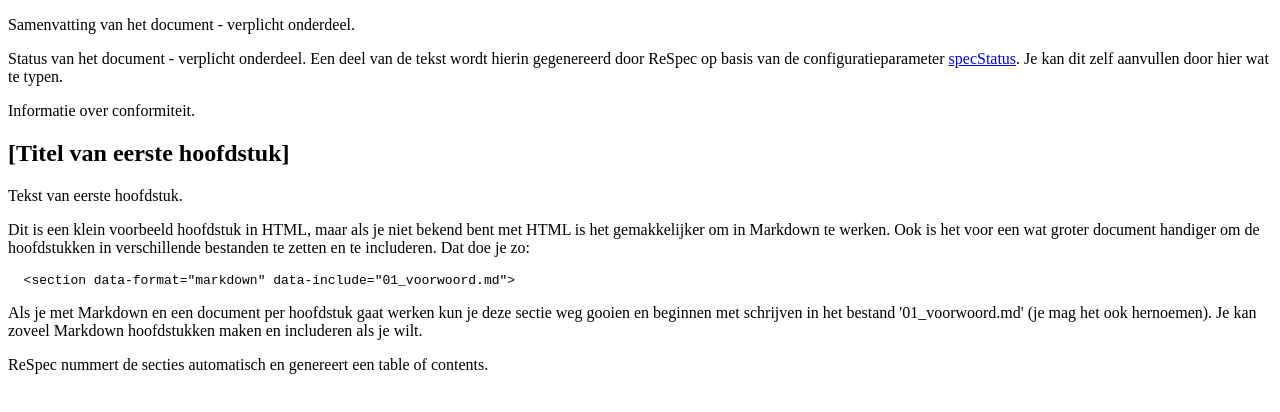
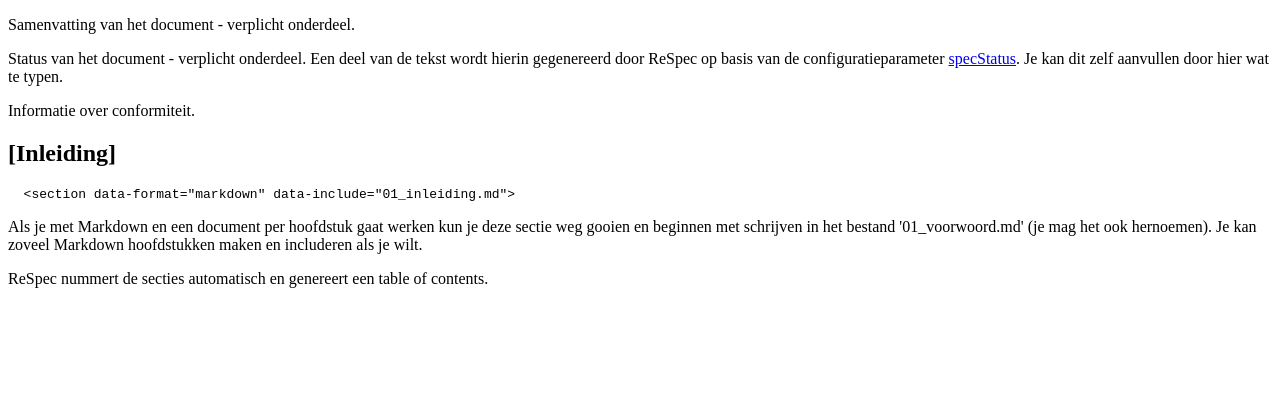
Before and after one commit to centrumvoorstandaarden/SBR-Consistente_Presentatie, a plain HTML site: page index.html in a window 1280 px wide. Drawn offline with Linux system fonts and the light colour scheme.

Commit message:
Update index.html

```diff
--- a/index.html
+++ b/index.html
@@ -23,11 +23,9 @@
      <p>Informatie over conformiteit.</p>
    </section>
    <section id="firstchapter">
-     <h2>[Titel van eerste hoofdstuk]</h2>
-     <p>Tekst van eerste hoofdstuk.</p>
-     <p>Dit is een klein voorbeeld hoofdstuk in HTML, maar als je niet bekend bent met HTML is het gemakkelijker om in Markdown te werken. Ook is het voor een wat groter document handiger om de hoofdstukken in verschillende bestanden te zetten en te includeren. Dat doe je zo: </p>
+     <h2>[Inleiding]</h2>
      <pre class="example" title="Voorbeeld include">
-  &lt;section data-format="markdown" data-include="01_voorwoord.md"></section>
+  &lt;section data-format="markdown" data-include="01_inleiding.md"></section>
      </pre>
      <p>Als je met Markdown en een document per hoofdstuk gaat werken kun je deze sectie weg gooien en beginnen met schrijven in het bestand '01_voorwoord.md' (je mag het ook hernoemen). Je kan zoveel Markdown hoofdstukken maken en includeren als je wilt. </p>
      <aside class="note">
@@ -35,6 +33,6 @@
      </aside>
    </section>
    <!-- De rest van het document kun je in Markdown schrijven.  -->
-   <section data-format="markdown" data-include="01_voorwoord.md"></section>
+   <section data-format="markdown" data-include="01_regels.md"></section>
   </body>
 </html>
```
